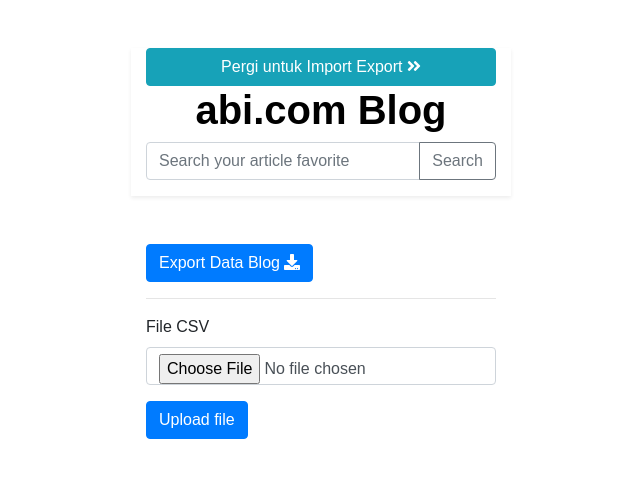
After one commit to abiamarulloh/django-blog, a Django app: page /export_import_page in a window 1280 px wide. The commit adds this page. Shown: the top 478 px of the page, without its empty margins (319-959 px from the left). Run offline with Django 3.2, Linux system fonts and the light colour scheme; some libraries are stand-ins or nearby versions; some web fonts are replaced.

Commit message:
finish export and start import

```diff
--- a/blog/templates/blog/base.html
+++ b/blog/templates/blog/base.html
@@ -22,6 +22,7 @@
     <div class="container my-5">
         <div class="row">
             <div class="col-md-4  shadow-sm mx-auto">
+                <a href="{% url 'export_import_page' %}" class="btn btn-block btn-info"> Pergi untuk Import Export <i class="fa fa-angle-double-right" aria-hidden="true"></i> </a>
                 <h1 class="brand"><a href="/">abi.com Blog</a></h1>
                 {% if user.is_authenticated %}
                   <a href="{% url 'post_new' %}" class="btn btn-primary my-3 btn-block"> <i class="far fa-edit"></i> Tambah Post</a>
--- /dev/null
+++ b/blog/templates/blog/export_import_page.html
@@ -0,0 +1,32 @@
+{% extends 'blog/base.html' %}
+
+{% block title %}
+Export dan import page
+{% endblock  %}
+
+{% block content %}
+<div class="container">
+    <div class="row">
+        <div class="col-md-4 mx-auto">
+            <a href="{% url 'export' %}" class="btn btn-primary">Export Data Blog <i class="fa fa-download" aria-hidden="true"></i> <a>
+            <br>
+            <hr>
+
+            <form method="POST" action="{% url 'import_csv' %}" enctype="multipart/form-data">
+                {% csrf_token %}
+                <div class="form-group">
+                    <label for="file">File CSV</label>
+                    <input type="file" name="file" id="file" class="form-control">
+                </div>
+                <button class="btn btn-primary">
+                    Upload file
+                </button>
+            </form>
+
+
+
+        </div>
+    </div>
+</div>
+
+{% endblock  %}
--- a/blog/urls.py
+++ b/blog/urls.py
@@ -10,4 +10,8 @@ urlpatterns = [
     path('comment/<int:pk>/approve/', views.comment_approve, name='comment_approve'),
     path('comment/<int:pk>/remove/', views.comment_remove, name='comment_remove'),
     path('tag/<str:pktitle>/', views.tag_post_list, name='tag_post_list'),
+
+    path("export_import_page", views.export_import_page, name="export_import_page"),
+    path("export", views.export, name="export"),
+    path("import_csv", views.import_csv, name="import_csv"),
 ]
--- a/blog/views.py
+++ b/blog/views.py
@@ -5,6 +5,10 @@ from django.db.models import Q
 from .forms import PostForm, CommentForm
 from django.shortcuts import redirect
 from django.contrib.auth.decorators import login_required
+import csv, io
+from django.http import HttpResponse
+from django.contrib import messages
+from django.views.generic import FormView
 
 # Create your views here.
 def post_list(request):
@@ -41,7 +45,7 @@ def post_new(request):
     if request.method == "POST":
         form = PostForm(request.POST)
         if form.is_valid():
-            post = form.save(commit=True)
+            post = form.save(commit=False)
             post.author = request.user
             post.published_date = timezone.now()
             post.save()
@@ -100,3 +104,30 @@ def comment_remove(request, pk):
 def tag_post_list(request, pktitle):
     posts = Post.objects.filter(tags__title__startswith=pktitle)
     return render(request, 'blog/post_list.html', {'posts': posts})
+
+def export_import_page(request):
+    return render(request, 'blog/export_import_page.html')
+
+def export(request):
+    # Create the HttpResponse object with the appropriate CSV header.
+    response = HttpResponse(content_type='text/csv')
+    response['Content-Disposition'] = 'attachment; filename="posts.csv"'
+
+    writer = csv.writer(response)
+    writer.writerow(["Title", "Text", "Created At", "Published At"])
+
+    for post in Post.objects.all():
+        # tags = "|".join(post.tags.values_list("title", flat=True))
+        #  tags,
+        writer.writerow([post.title, post.text ,post.created_date, post.published_date])
+
+    return response
+
+def import_csv(FormView):
+   templae_name = "blog/export_import_page.html"
+   form_class = DataForm
+   success_url = 'import_csv'
+
+   def form_valid(self, form):
+       form.process_data()
+       return super().form_valid(form)
```
Also changed, not shown: db.sqlite3.
